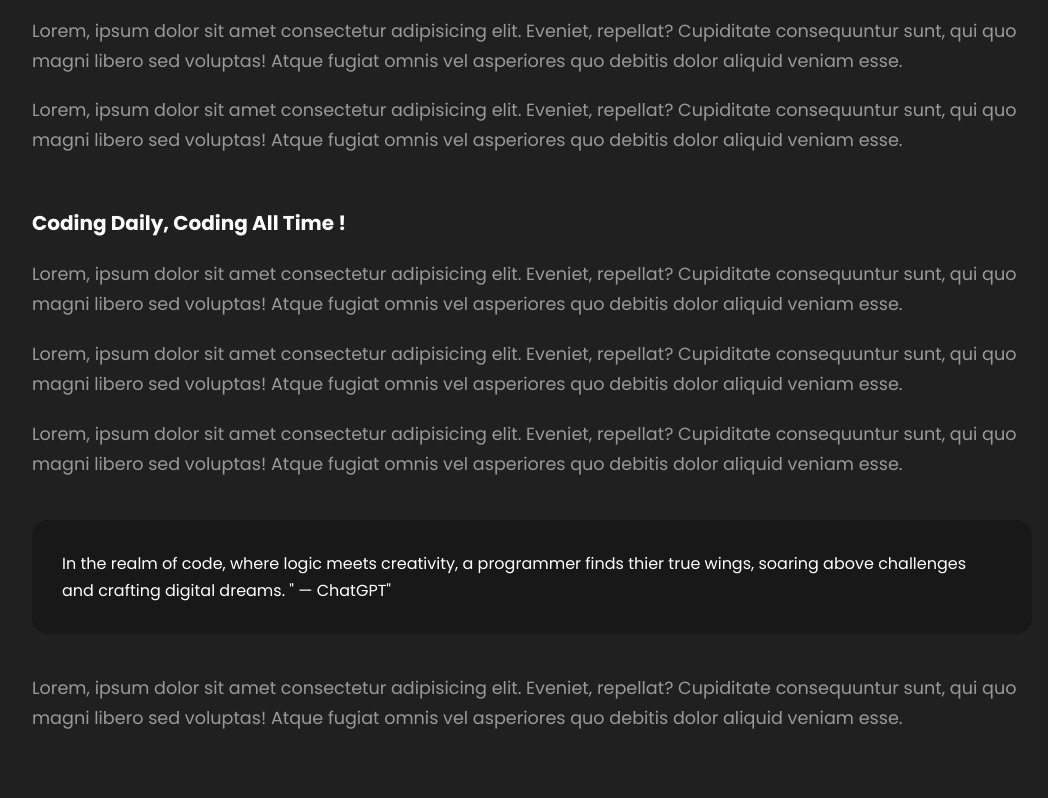
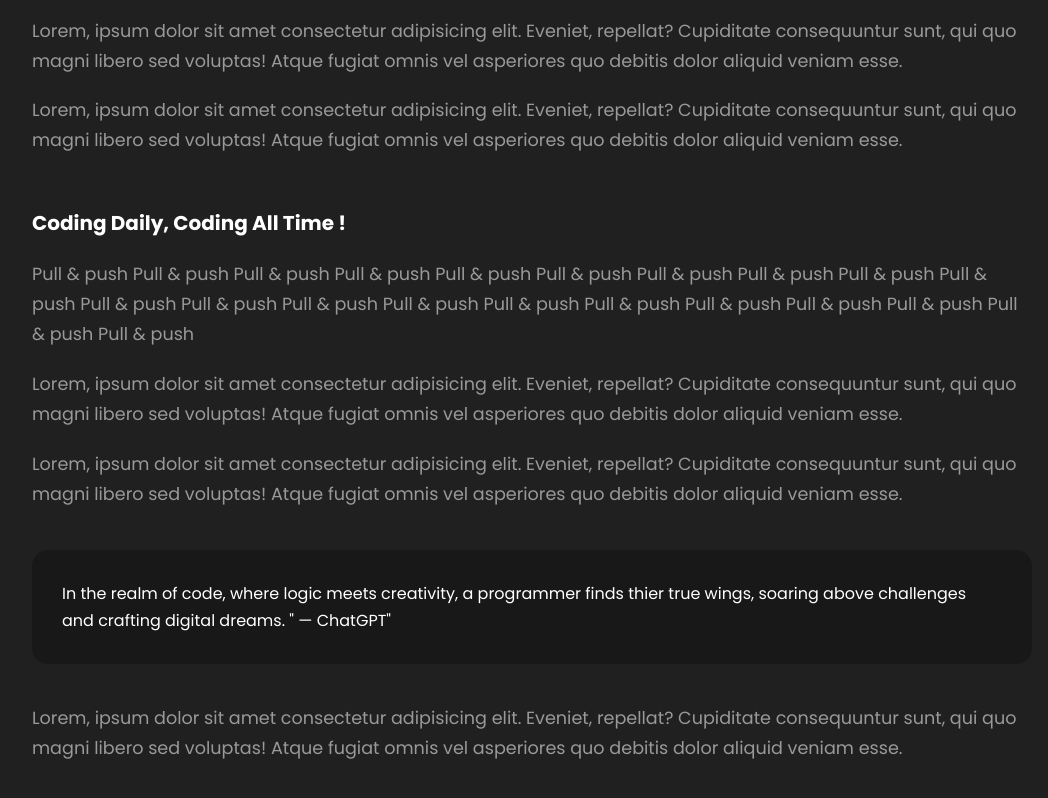
Before and after one commit to Ali-Mohamed-Abdelmawla/Simple-Blog-Page, a plain HTML site: page index.html in a window 1280 px wide. Shown: the part 856-1654 px from the top of the page, without its empty margins (108-1156 px from the left). Before the commit the page ends 1630 px from the top, so only its background shows below. Drawn offline with Linux system fonts and the light colour scheme.

Commit message:
final-commit

```diff
--- a/index.html
+++ b/index.html
@@ -57,8 +57,9 @@
                 Eveniet, repellat? Cupiditate consequuntur sunt, qui quo magni libero sed voluptas! Atque fugiat omnis vel asperiores quo debitis dolor aliquid veniam esse.
             </p>
             <h4>Coding Daily, Coding All Time !</h4>
-            <p>Lorem, ipsum dolor sit amet consectetur adipisicing elit.
-                Eveniet, repellat? Cupiditate consequuntur sunt, qui quo magni libero sed voluptas! Atque fugiat omnis vel asperiores quo debitis dolor aliquid veniam esse.
+            <p>
+                Pull & push Pull & push Pull & push Pull & push Pull & push Pull & push Pull & push Pull & push Pull & push Pull & push
+                Pull & push Pull & push Pull & push Pull & push Pull & push Pull & push Pull & push Pull & push Pull & push Pull & push Pull & push
             </p>
             <p>Lorem, ipsum dolor sit amet consectetur adipisicing elit.
                 Eveniet, repellat? Cupiditate consequuntur sunt, qui quo magni libero sed voluptas! Atque fugiat omnis vel asperiores quo debitis dolor aliquid veniam esse.
```
